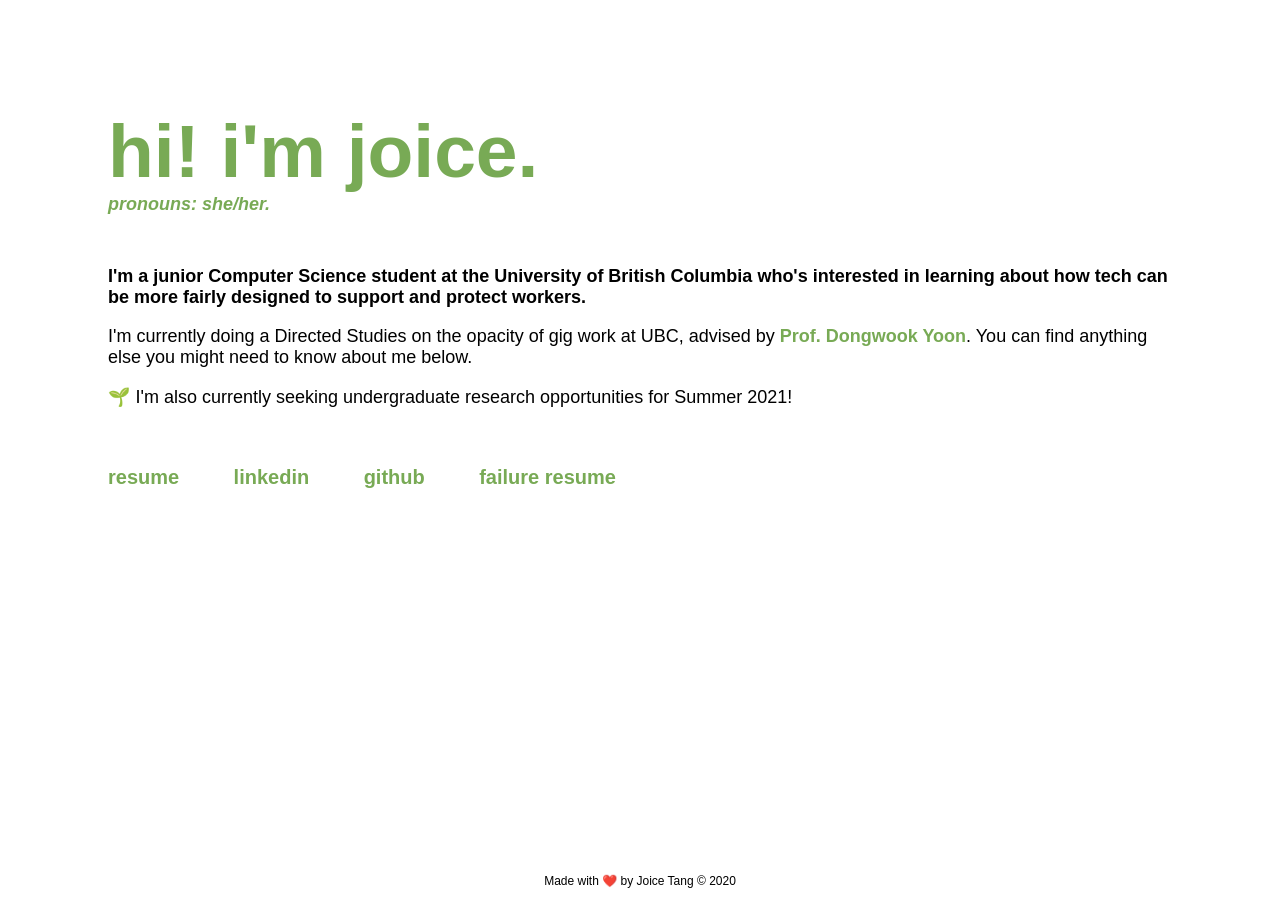
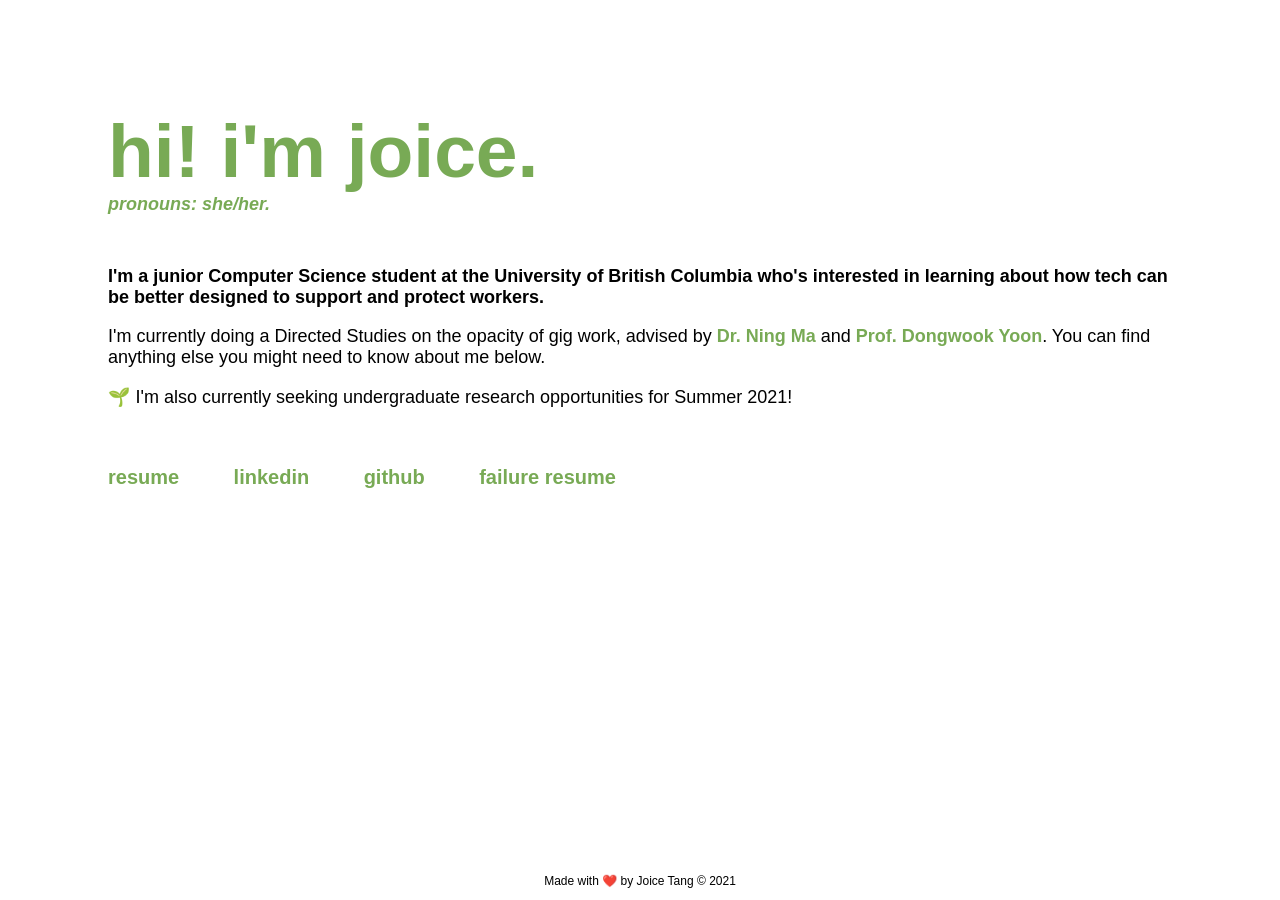
Before and after one commit to joitng/joitng.github.io, a Jekyll site: the page built from index.html, in a window 1280 px wide. Built offline with Jekyll 4.4.1, drawn with Linux system fonts in a browser that asks for light colours.

Commit message:
little changes

```diff
--- a/_includes/footer.html
+++ b/_includes/footer.html
@@ -1,3 +1,3 @@
 <footer>
-    <p class="footer">Made with ❤️ by Joice Tang © 2020</p>
+    <p class="footer">Made with ❤️ by Joice Tang © 2021</p>
 </footer>
--- a/index.html
+++ b/index.html
@@ -9,8 +9,8 @@ title: joice tang 🌻
         hi! i'm joice.
         <p class="subtitle">pronouns: she/her.</p>
     </h1>
-    <h4>I'm a junior Computer Science student at the University of British Columbia who's interested in learning about how tech can be more fairly designed to support and protect workers.</h4>
-    <p>I'm currently doing a Directed Studies on the opacity of gig work at UBC, advised by <a href="http://dwyoon.com">Prof. Dongwook Yoon</a>. You can find anything else you might need to know about me below.</p>
+    <h4>I'm a junior Computer Science student at the University of British Columbia who's interested in learning about how tech can be better designed to support and protect workers.</h4>
+    <p>I'm currently doing a Directed Studies on the opacity of gig work, advised by <a href="https://scholar.google.com/citations?user=lUvUgfMAAAAJ&hl=en">Dr. Ning Ma</a> and <a href="http://dwyoon.com">Prof. Dongwook Yoon</a>. You can find anything else you might need to know about me below.</p>
     <p>🌱 I'm also currently seeking undergraduate research opportunities for Summer 2021!</p>
 </div>
 
```
